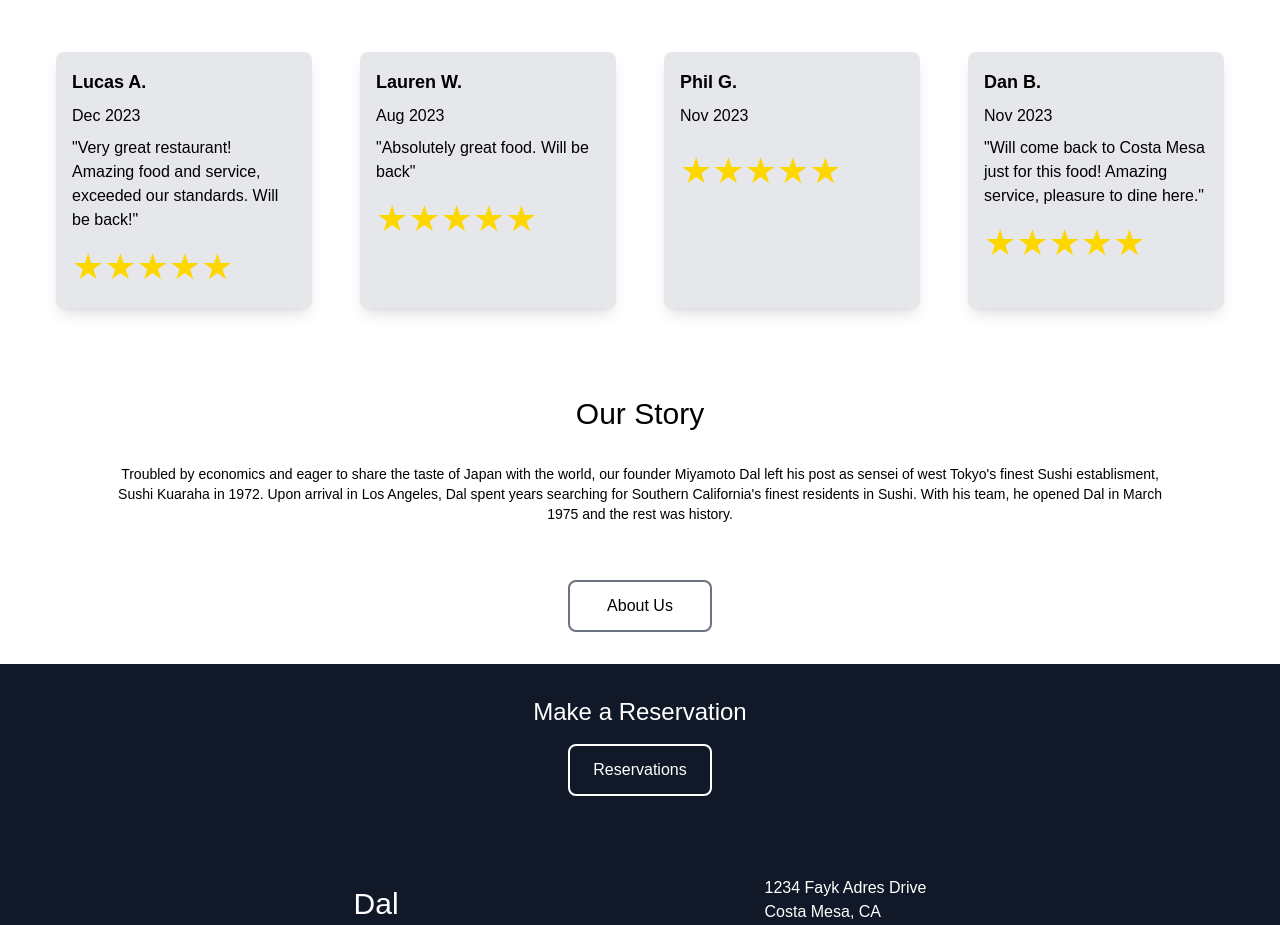
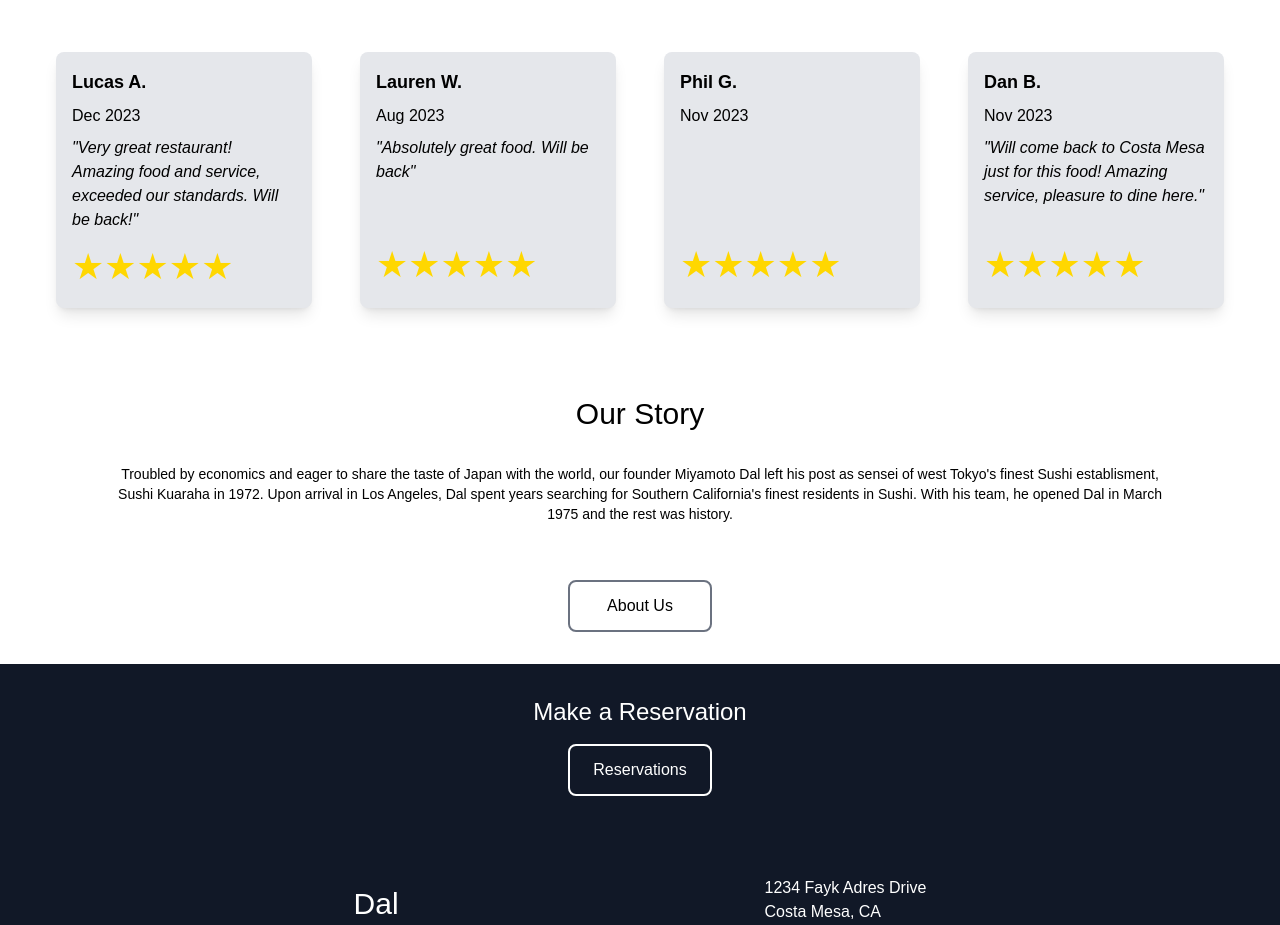
Before and after one commit to lucas-amberg/next-restaurant, a Next.js app: page / in a window 1280 px wide. Shown: the part 820-1745 px from the top of the page. Built offline with nearby package versions, Linux system fonts and the light colour scheme; a web font is replaced by a local one.

Commit message:
Update review styles

```diff
--- a/app/ui/layout/homepage-components/reviews/Reviews.tsx
+++ b/app/ui/layout/homepage-components/reviews/Reviews.tsx
@@ -16,8 +16,10 @@ function Review({name, date, reviewContent, rating}: ReviewProp) {
     <div className="bg-gray-200 w-64 h-64 p-4 shadow-lg rounded-lg flex gap-2 flex-col">
       <h1 className="text-lg font-bold">{name}</h1>
       <h2>{date}</h2>
-      <p>{reviewContent === '' ? '' : `"${reviewContent}"`}</p>
-      <ReactStars value={rating} count={5} edit={false} size={36}/>
+      <p className="italic">{reviewContent === '' ? '' : `"${reviewContent}"`}</p>
+      <div className="mt-auto">
+        <ReactStars value={rating} count={5} edit={false} size={36}/>
+      </div>
     </div>
   )
 }
```
